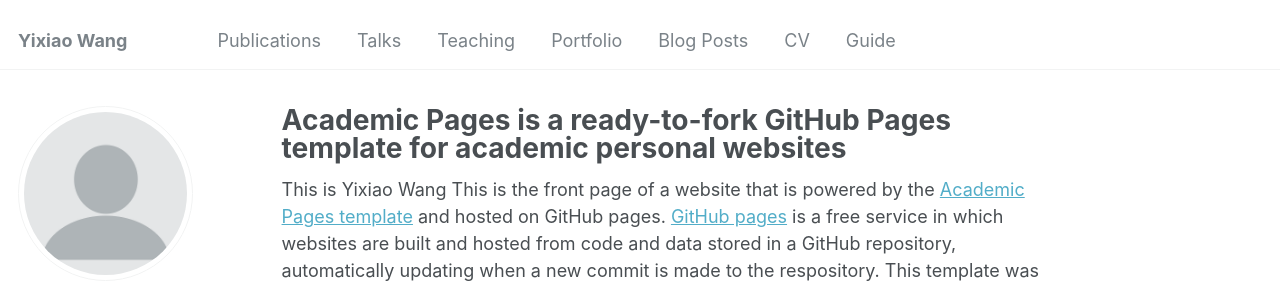
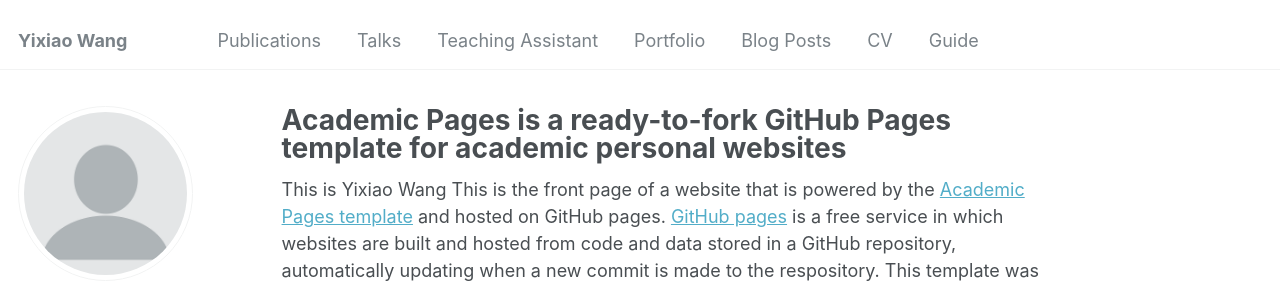
Before and after one commit to Yixiao-Wang-Stats/Yixiao-Wang-Stats.github.io, a Jekyll site: the page built from _pages/about.md, in a window 1280 px wide. Shown: the top 283 px of the page. Built offline with Jekyll 4.4.1, drawn with Linux system fonts in a browser that asks for light colours; some web fonts are replaced.

Commit message:
Update navigation.yml

```diff
--- a/_data/navigation.yml
+++ b/_data/navigation.yml
@@ -11,7 +11,7 @@
   - title: "Talks"
     url: /talks/
 
-  - title: "Teaching"
+  - title: "Teaching Assistant"
     url: /teaching/
 
   - title: "Portfolio"
```
